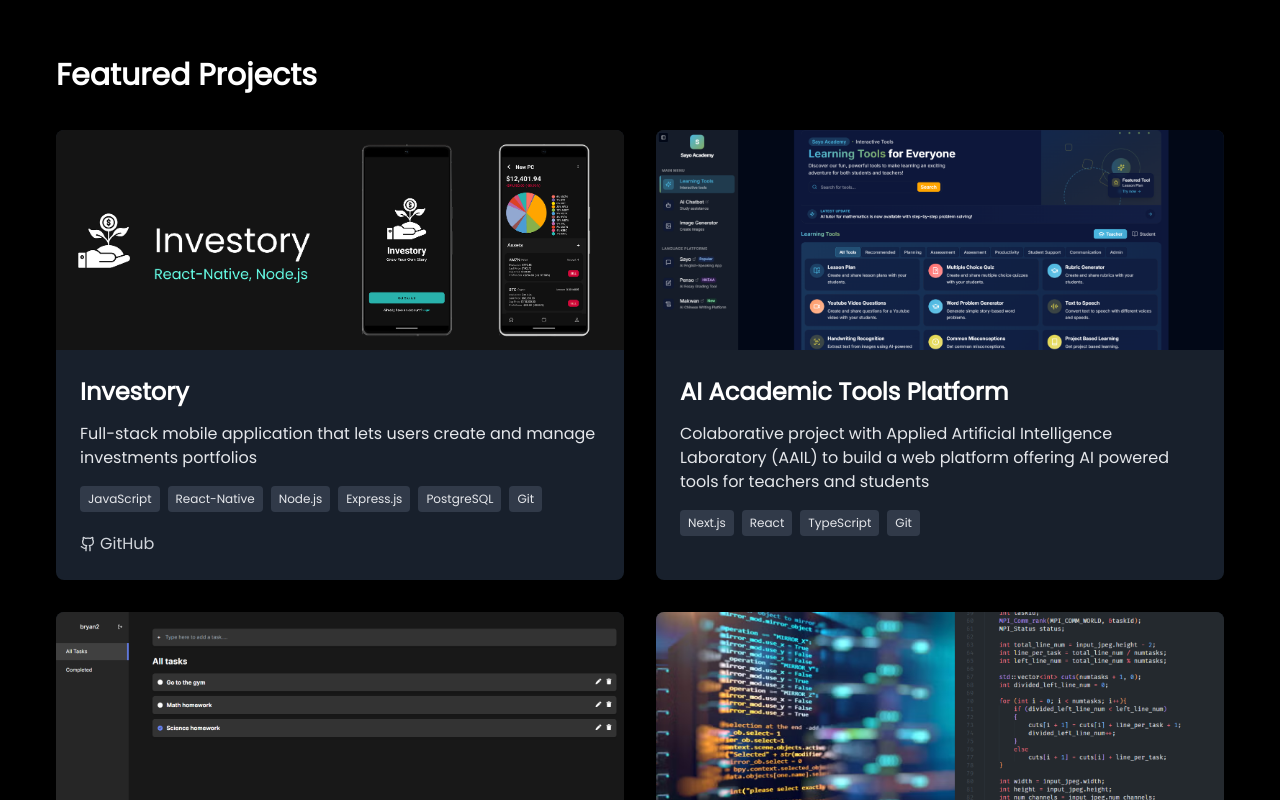
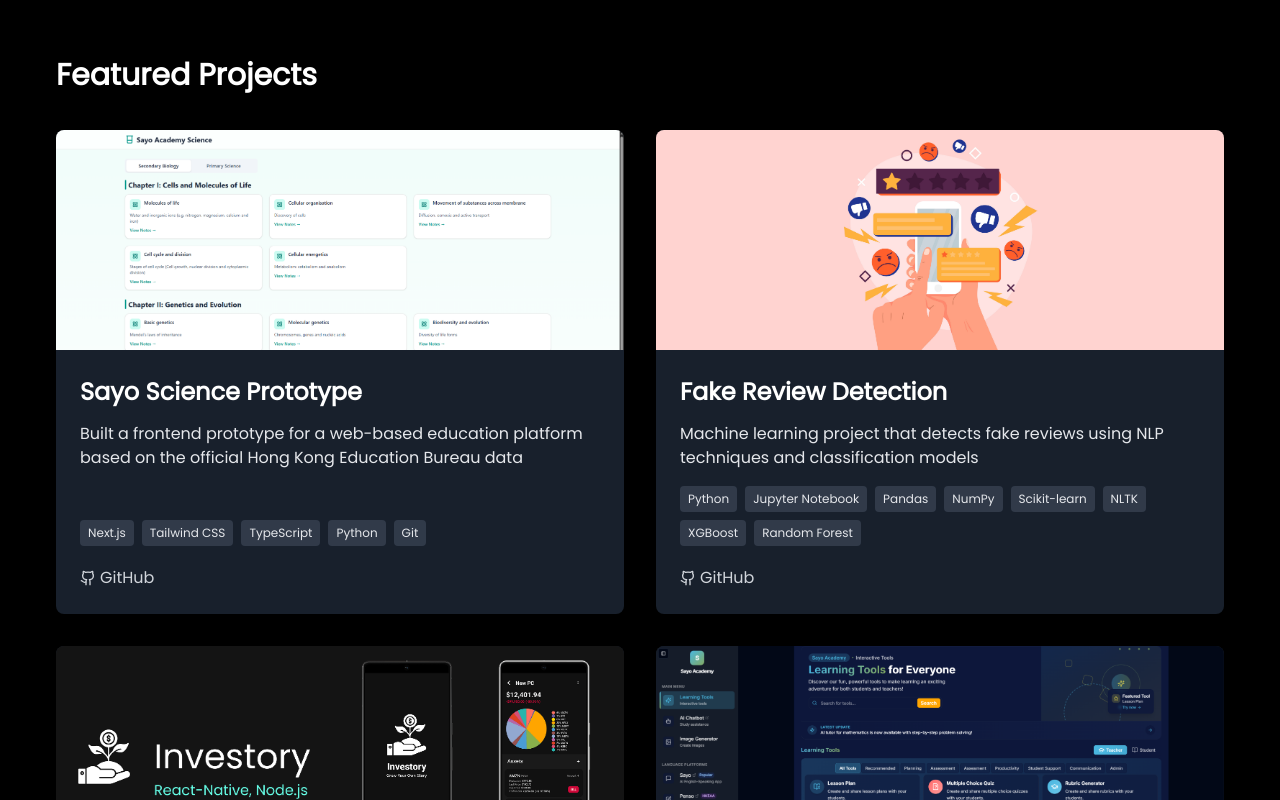
Before and after one commit to bryannjonathan/personal-website, a Next.js app: page / in a window 1280 px wide. Shown: the part 1100-1900 px from the top of the page. Built offline with nearby package versions, Linux system fonts and the light colour scheme.

Commit message:
Added sayo science to the project list and updated the sayo academy project description

```diff
--- a/src/app/lists/projList.js
+++ b/src/app/lists/projList.js
@@ -1,4 +1,18 @@
 const projList = [
+    {
+        name:"Sayo Science Prototype",
+        imgUrl:"/projects/sayo_science.png",
+        subtitle:"Built a frontend prototype for a web-based education platform based on the official Hong Kong Education Bureau data",
+        github:"https://github.com/bryannjonathan/sayo_science_proto",
+        technologies:["Next.js", "Tailwind CSS", "TypeScript", "Python", "Git"]
+    },
+    {
+        name:"Fake Review Detection",
+        imgUrl:"/projects/fake_review.png",
+        subtitle:"Machine learning project that detects fake reviews using NLP techniques and classification models",
+        github:"https://github.com/bryannjonathan/fake-review-detection",
+        technologies:["Python", "Jupyter Notebook", "Pandas", "NumPy", "Scikit-learn", "NLTK", "XGBoost", "Random Forest"],
+    },
     {
         name: "Investory",
         imgUrl: "/projects/investory.png",
@@ -8,11 +22,9 @@ const projList = [
 
     },
     {
-        name: "AI Academic Tools Platform",
+        name: "Sayo Academy",
         imgUrl: "/projects/capstone.png",
-        subtitle: "Colaborative project with Applied Artificial Intelligence Laboratory (AAIL) to build a web platform offering AI powered tools for teachers and students",
-        // applink: "https://bryanjonathan.netlify.app/",
-        // github: "https://github.com/bryannjonathan/personal-website",
+        subtitle: "Assisted AAIL in building web education platform, by building AI-powered tools to help teachers and students in academics ",
         technologies: ["Next.js", "React", "TypeScript", "Git"]
 
     },
```
Also changed, not shown: public/projects/fake_review.png (added), public/projects/sayo_science.png (added).
